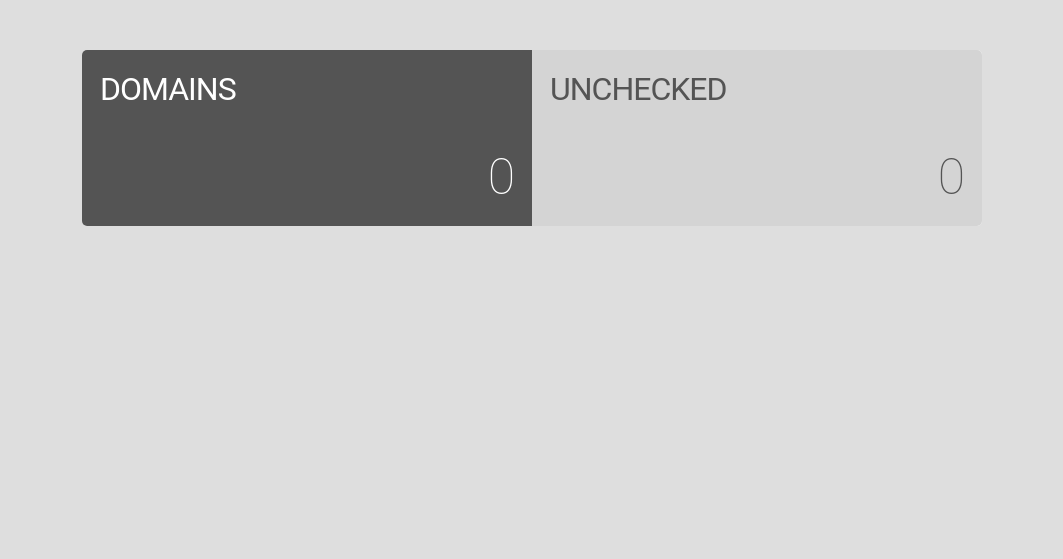
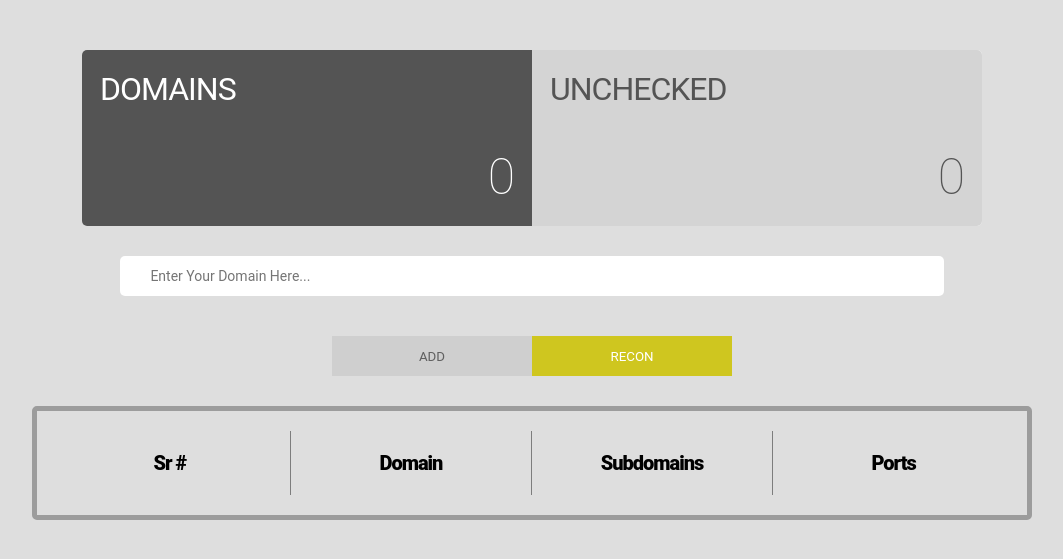
Before and after one commit to kamaal44/Snarl, a Django app: template templates/dashboard.html in a window 1280 px wide. Shown: the part 40-599 px from the top of the page, without its empty margins (108-1171 px from the left). Run offline with Django 3.2, Linux system fonts and the light colour scheme; the template is opened without the code that fills it, so the values that code supplies are empty; some libraries are stand-ins or nearby versions.

Commit message:
New Dashboard Features

```diff
--- a/static/css/web.css
+++ b/static/css/web.css
@@ -126,4 +126,86 @@
 	font-family: 'Roboto', sans-serif;
 	letter-spacing: -1px;
 	margin-top: 40px;
+}.exe-container{
+	display: block;
+	max-width: 900px;
+	margin-left: auto;
+	margin-right: auto;
+	margin-top: 30px;
+	padding-left: 3%;
+	padding-right: 3%;
+}.exe-container > input[type="text"]{
+	display: block;
+	width: 100%;
+	height: 30px;
+	background-color: #fff;
+	color: #000;
+	border-radius: 5px;
+	border: none;
+	font-size: 14px;
+	padding: 20px;
+	padding-left: 30px;
+	padding-right: 30px;
+}.exe-container > div{
+	display: block;
+	width: 100%;
+	max-width: 400px;
+	margin-left: auto;
+	margin-right: auto;
+	color: #fff;
+	margin-top: 40px;
+}.exe-container button.add{
+	display: inline-block;
+	float: left;
+	width: 100%;
+	max-width: 200px;
+	color: #616161;
+	background-color: #cfcfcf;
+	border: none;
+	cursor: pointer;
+	height: 40px;
+}.exe-container button.recon{
+	display: inline-block;
+	float: left;
+	width: 100%;
+	max-width: 200px;
+	color: #fff;
+	background-color: #cfc61f;
+	border: none;
+	cursor: pointer;
+	height: 40px;
+}div.stat-table{
+	display: block;
+	margin-left: auto;
+	margin-right: auto;
+	width: 100%;
+	max-width: 1000px;
+	border: 5px solid #9c9c9c;
+	border-radius: 5px;
+	padding: 20px;
+	padding-left: 1%;
+	padding-right: 1%;
+	margin-top: 30px;
+	margin-bottom: 30px;
+}.stat-table > .row{
+	display: block;
+	width: 100%;
+}.stat-table > .row > .data{
+	display: inline-block;
+	float: left;
+	width: 25%;
+	border-right: 1px solid #7d7d7d;
+	border-top: 1px solid #7d7d7d;
+	padding-top: 20px;
+	padding-bottom: 20px;
+	padding-left: 3%;
+	padding-right: 3%;
+	text-align: center;
+}.stat-table > .row > .header{
+	font-size: 20px;
+	font-weight: 900;
+	letter-spacing: -1px;
+	border-top: none;
+}.stat-table > .row > .last{
+	border-right: none;
 }
--- a/templates/dashboard.html
+++ b/templates/dashboard.html
@@ -33,6 +33,22 @@
 				<h5>0</h5>
 			</div>
 		</menu>
+		<form class="exe-container">
+			<input type="text" name="domain" placeholder="Enter Your Domain Here..." />
+			<div>
+				<button class="add">ADD</button>
+				<button class="recon">RECON</button>
+			</div>
+		</form>
+
+		<div class="stat-table">
+			<div class="row">
+				<div class="data header">Sr #</div>
+				<div class="data header">Domain</div>
+				<div class="data header">Subdomains</div>
+				<div class="data header last">Ports</div>
+			</div>
+		</div>
 	</div>
 {% endblock %}
 {% block js %}
```
